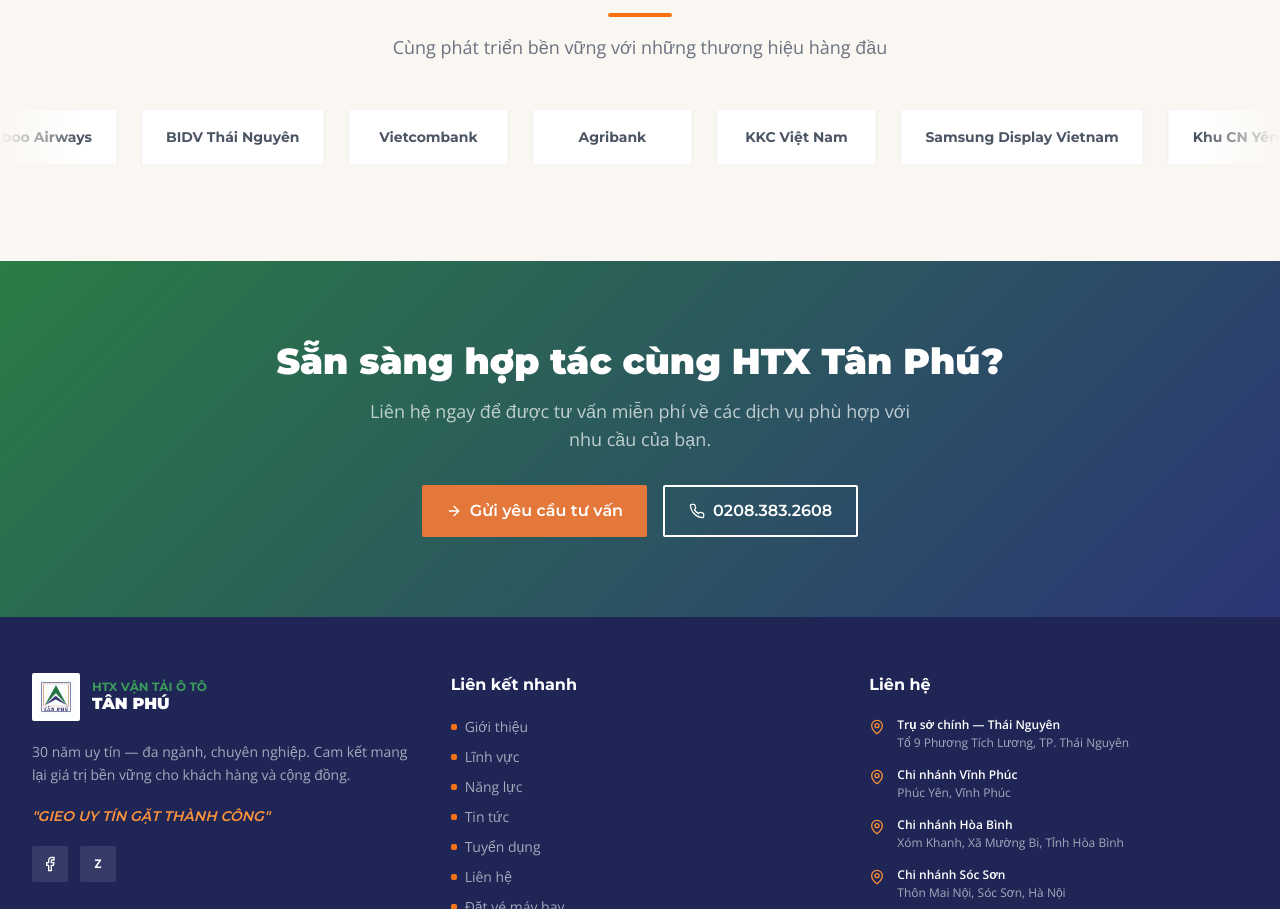
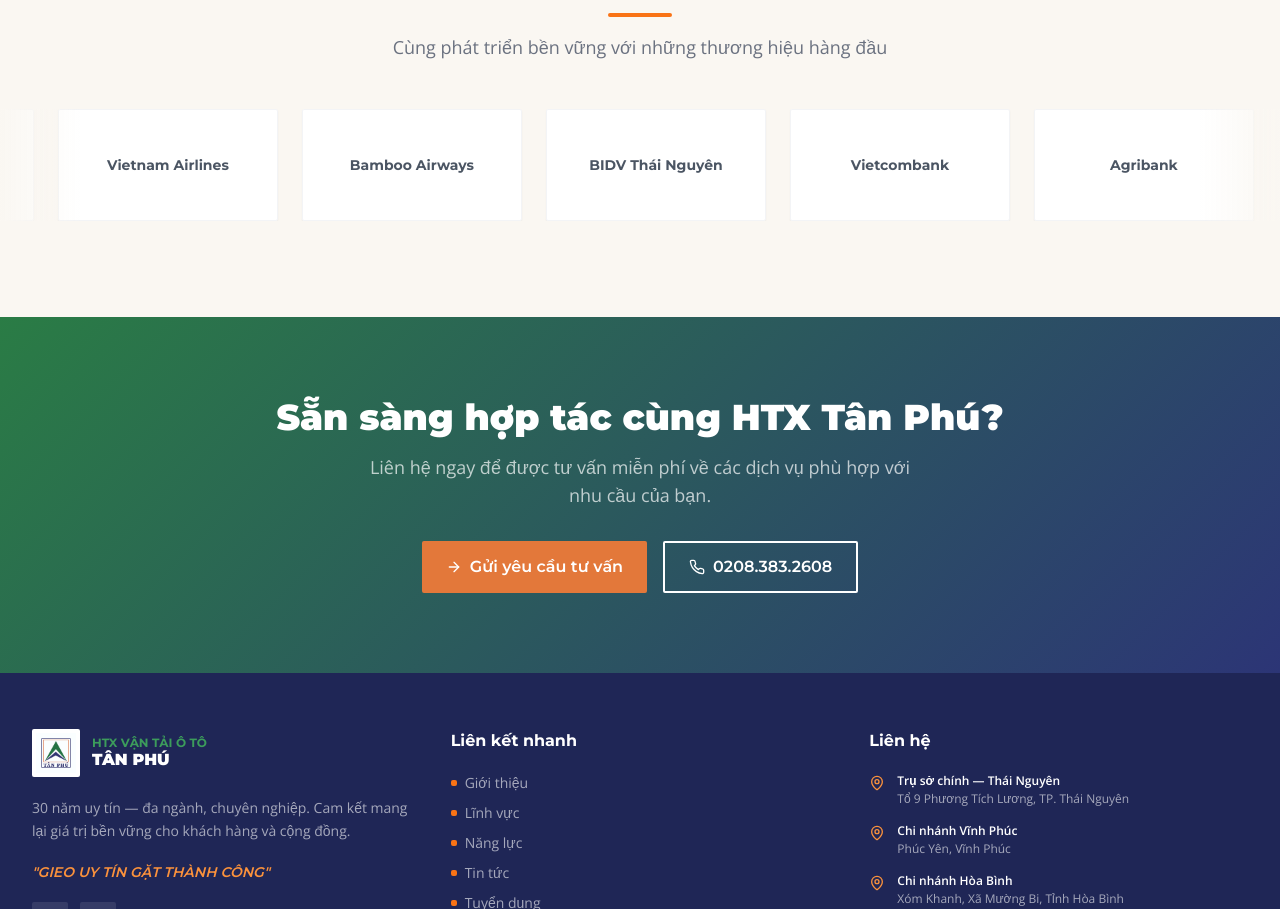
Before and after one commit to nhamaykem44331-max/HTX-VT-TANPHU, a Next.js app: page / in a window 1280 px wide. Shown: the part 5874-6783 px from the top of the page. Built offline with nearby package versions, Linux system fonts and the light colour scheme; no server answers; the database is empty.

Commit message:
Show partner logos in homepage marquee

```diff
--- a/src/components/home/PartnersSection.tsx
+++ b/src/components/home/PartnersSection.tsx
@@ -3,8 +3,10 @@
 import ScrollReveal from "@/components/shared/ScrollReveal";
 
 export default async function PartnersSection() {
-  const flexPartners = await getPartners();
-  const doubled = [...flexPartners, ...flexPartners];
+  const partners = await getPartners();
+  const partnersWithLogos = partners.filter((partner) => Boolean(partner.logo?.trim()));
+  const showcasePartners = partnersWithLogos.length > 0 ? partnersWithLogos : partners;
+  const doubled = [...showcasePartners, ...showcasePartners];
 
   return (
     <section className="section-padding" style={{ backgroundColor: "var(--ivory)" }}>
@@ -22,16 +24,25 @@
         <div className="absolute left-0 top-0 bottom-0 w-20 z-10 pointer-events-none" style={{ background: "linear-gradient(to right, var(--ivory), transparent)" }} />
         <div className="absolute right-0 top-0 bottom-0 w-20 z-10 pointer-events-none" style={{ background: "linear-gradient(to left, var(--ivory), transparent)" }} />
 
-        <div className="flex gap-6 animate-marquee w-max">
+        <div className="flex w-max gap-6 animate-marquee-slow">
           {doubled.map((partner, i) => (
             <div
               key={`${partner.id}-${i}`}
-              className="flex-shrink-0 h-14 px-6 bg-white rounded-sm shadow-sm border border-gray-100 flex items-center justify-center hover:shadow-md hover:border-orange-200 transition-all duration-300"
-              style={{ minWidth: "160px" }}
+              className="flex h-24 min-w-[180px] flex-shrink-0 items-center justify-center rounded-sm border border-gray-100 bg-white px-6 shadow-sm transition-all duration-300 hover:border-orange-200 hover:shadow-md md:h-28 md:min-w-[220px]"
             >
-              <span className="font-heading font-bold text-gray-600 text-sm text-center whitespace-nowrap">
-                {partner.name}
-              </span>
+              {partner.logo?.trim() ? (
+                // eslint-disable-next-line @next/next/no-img-element
+                <img
+                  src={partner.logo}
+                  alt={partner.name}
+                  className="max-h-12 w-full object-contain md:max-h-16"
+                  loading="lazy"
+                />
+              ) : (
+                <span className="text-center font-heading text-sm font-bold text-gray-600 whitespace-nowrap">
+                  {partner.name}
+                </span>
+              )}
             </div>
           ))}
         </div>
--- a/tailwind.config.ts
+++ b/tailwind.config.ts
@@ -35,6 +35,7 @@
         "slide-in-left": "slideInLeft 0.6s ease-out forwards",
         "slide-in-right": "slideInRight 0.6s ease-out forwards",
         marquee: "marquee 30s linear infinite",
+        "marquee-slow": "marquee 55s linear infinite",
         bounce: "bounce 1s ease-in-out infinite",
       },
       keyframes: {
```
